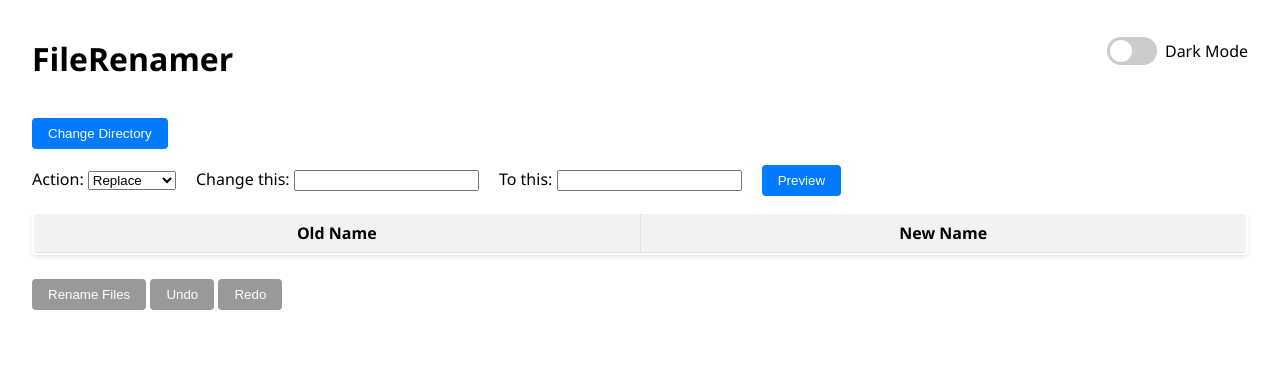
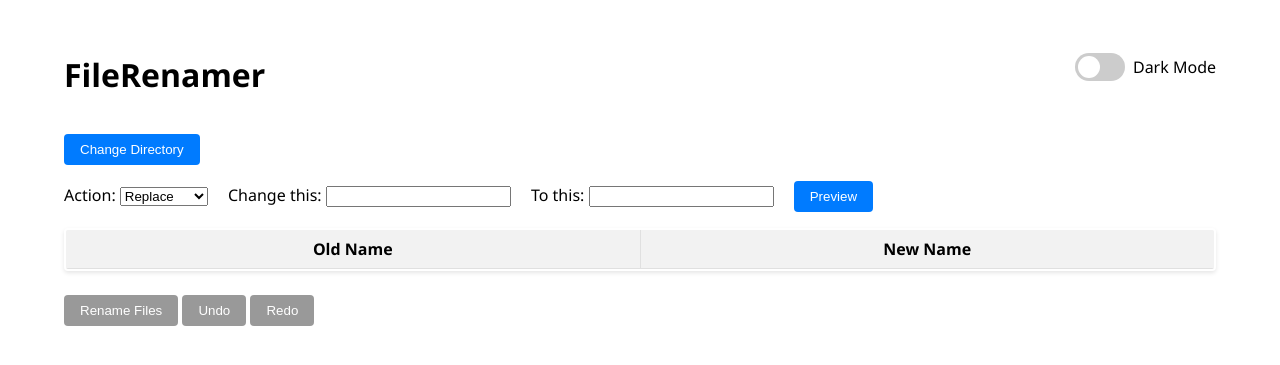
Before and after one commit to TurbulentRice/filerenamer, a Flask app: page / in a window 1280 px wide. Shown: the top 365 px of the page. Run offline with Flask 2, Linux system fonts and the light colour scheme; data that the repository does not hold is empty.

Commit message:
more padding, add example

```diff
--- a/filerenamer/static/style.css
+++ b/filerenamer/static/style.css
@@ -16,7 +16,7 @@ body.dark-mode {
 }
 body {
   font-family: "Segoe UI", Arial, sans-serif;
-  margin: 1rem 2rem;
+  margin: 2rem 4rem;
   background: var(--bg);
   color: var(--fg);
   transition: background 0.2s ease, color 0.2s ease;
```
Also changed, not shown: README.md, example.png (added).
